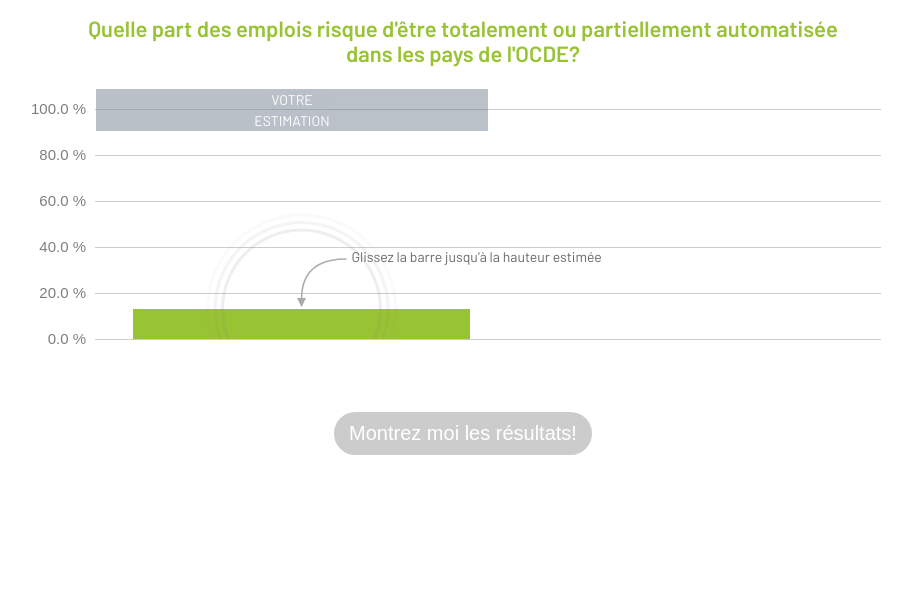
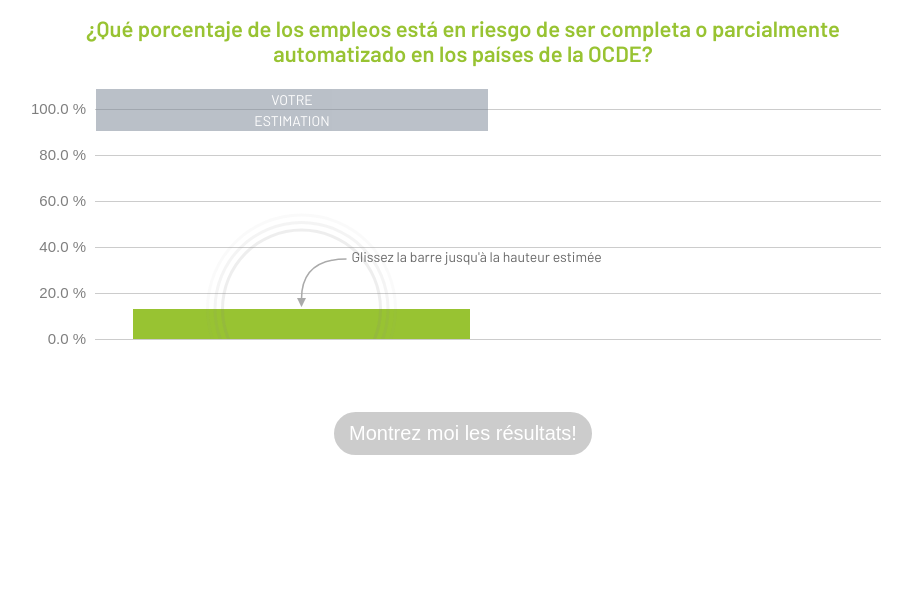
Before and after one commit to gitvfd/OECD-FoW-DrawIt, a plain HTML site: page automation-es/index.html in a window 1280 px wide. Shown: the whole page, without its empty margins (177-1089 px from the left). Drawn offline with Linux system fonts and the light colour scheme.

Commit message:
first trad inputs

```diff
--- a/automation-es/index.html
+++ b/automation-es/index.html
@@ -32,12 +32,12 @@
         default: "en",
         // header: "Enjoy this quiz",
         // subHeader: "Try to guess to right answer and see how good you are!",
-        // drawAreaTitle: "Votre\nestimation",
+        // drawAreaTitle: "Tu\nestimaciòn",
         // drawLine: "drag the line\nfrom here to the end",
-        // drawBar: "Glissez la barre/n jusqu'à la hauteur estimée ",
+        // drawBar: "Coloca la barra\nen la altura estimada ",
         // resultButtonText: "Montrez moi les résultats!",
         resultButtonTooltip: "Dessinez votre estimation. Cliquez ici pour voir si vous avez raison. ",
-        //scoreButtonText: "Show me how good I am!",
+        //scoreButtonText: "Muéstrame el resultado!",
         // scoreButtonTooltip: "Click here to see your result",
         // scoreTitle: "Your result:",
         // scoreHtml: "Next time you can do better!",
@@ -48,7 +48,7 @@
      // ----- for additional questions, copy FROM here
       question = {
         data: 46,
-        heading: "Quelle part des emplois risque d'être totalement ou partiellement automatisée dans les pays de l'OCDE? ",
+        heading: "¿Qué porcentaje de los empleos está en riesgo de ser completa o parcialmente automatizado en los países de la OCDE?",
         //subHeading: "",
         resultHtml: "  Près de <b>14%</b> sont susceptibles d'être automatisés, tandis que <b>32%</b> risquent fort d'être partiellement automatisés.<br/><br/><i>Qu'est-ce que cela signifie pour vous?</i> Si vous prévoyez de travailler dans les secteurs manufacturier ou agricole et que vous n'avez pas de diplôme d'études universitaire, le risque que votre travail soit automatisé est beaucoup plus élevé que si vous travaillez dans l'éducation, la santé ou le secteur social et que vous détenez un diplôme universitaire. Certains emplois dans les services sont également menacés d'automatisation. ",
         unit: "%",
```
